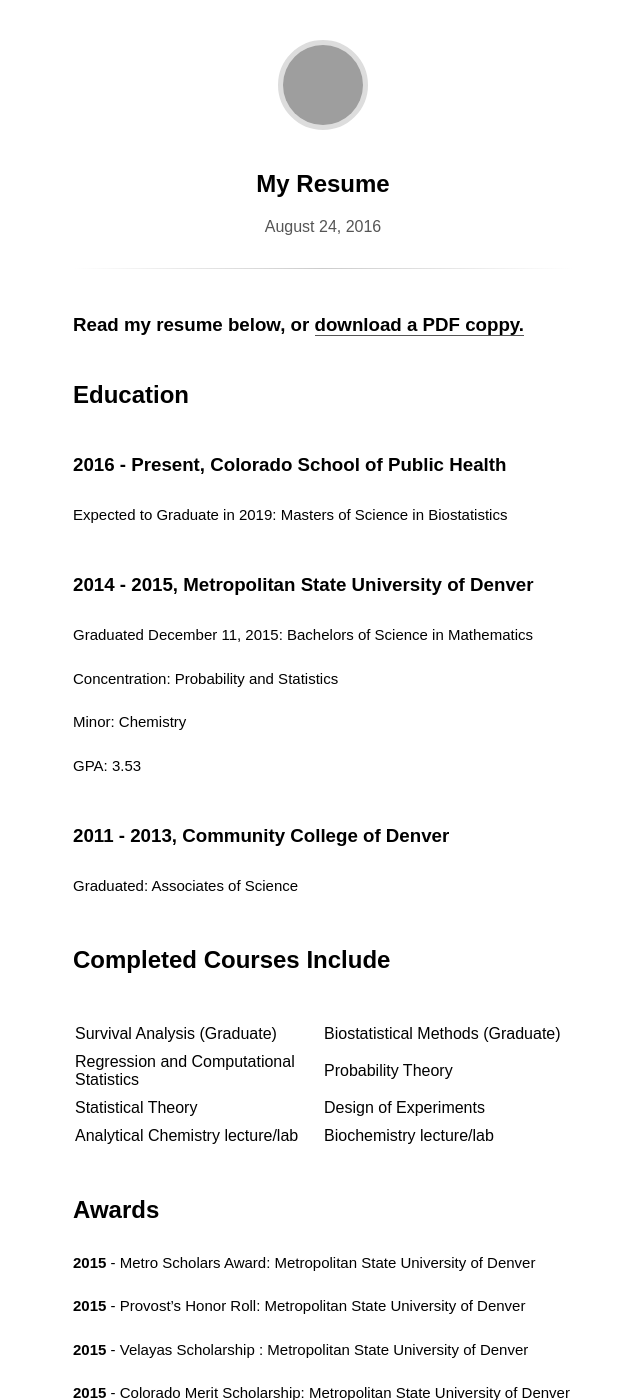
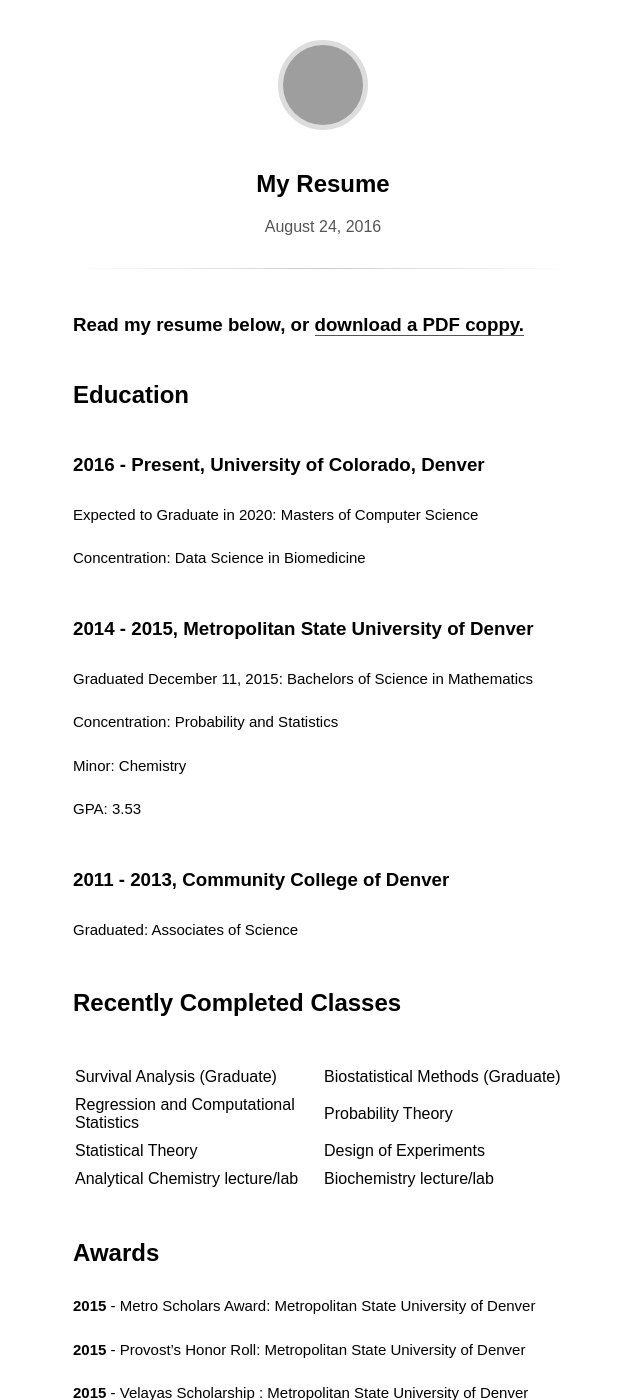
Before and after one commit to rmFlynn/rmflynn.github.io, a Jekyll site: the page built from _posts/2016-08-24-My-Resume.md, in a window 1280 px wide and 1400 px high. Shown: the whole window, without its empty margins (317-957 px from the left). Built offline with Jekyll 4.4.1, drawn with Linux system fonts in a browser that asks for light colours; some web fonts are replaced; grey boxes are pictures that could not be loaded.

Commit message:
Minor changes to CV

```diff
--- a/_posts/2016-08-24-My-Resume.md
+++ b/_posts/2016-08-24-My-Resume.md
@@ -9,9 +9,11 @@
 
 ## Education
 
-### 2016 - Present, Colorado School of Public Health
+### 2016 - Present, University of Colorado, Denver
 
-Expected to Graduate in 2019: Masters of Science in Biostatistics
+Expected to Graduate in 2020: Masters of Computer Science
+
+Concentration: Data Science in Biomedicine
 
 ### 2014 - 2015, Metropolitan State University of Denver
 
@@ -29,7 +31,7 @@
 Graduated: Associates of Science
 
 
-## Completed Courses Include
+## Recently Completed Classes
 
 | Survival Analysis (Graduate)            | Biostatistical Methods (Graduate) |
 | Regression and Computational Statistics | Probability Theory                |
```
Also changed, not shown: README.md.
